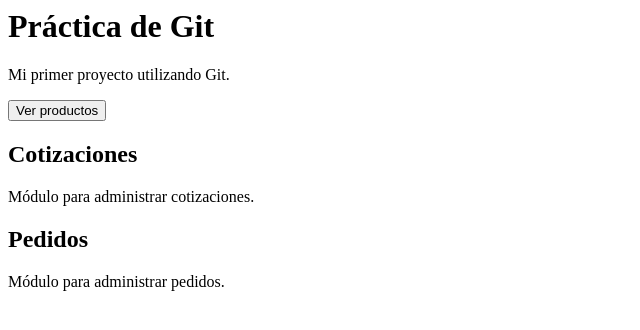
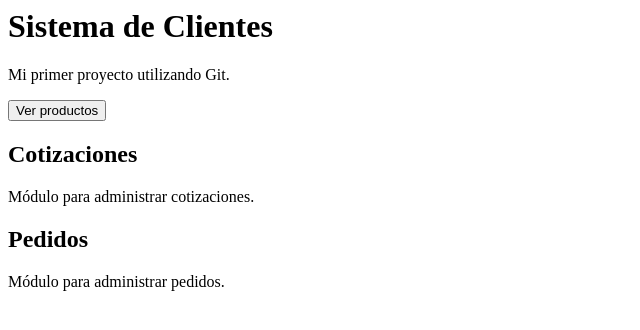
Before and after one commit to Gabriel-Shakur/practica-git, a plain HTML site: page index.html in a window 1280 px wide. Shown: the whole page, without its empty margins (0-640 px from the left). Drawn offline with Linux system fonts and the light colour scheme.

Commit message:
Actualizar título para módulo de clientes

```diff
--- a/index.html
+++ b/index.html
@@ -1,4 +1,4 @@
-<h1>Práctica de Git</h1>
+<h1>Sistema de Clientes</h1>
 <p>Mi primer proyecto utilizando Git.</p>
 <button>Ver productos</button>
 
```
